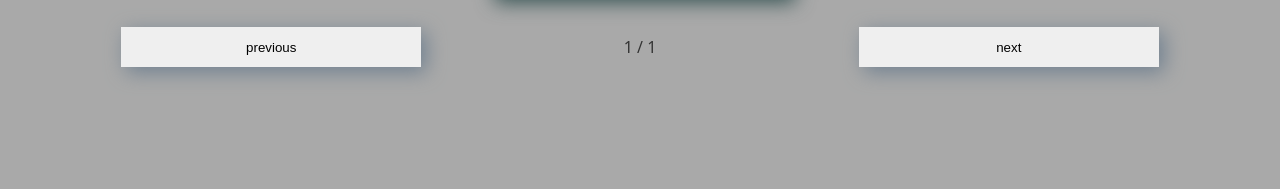
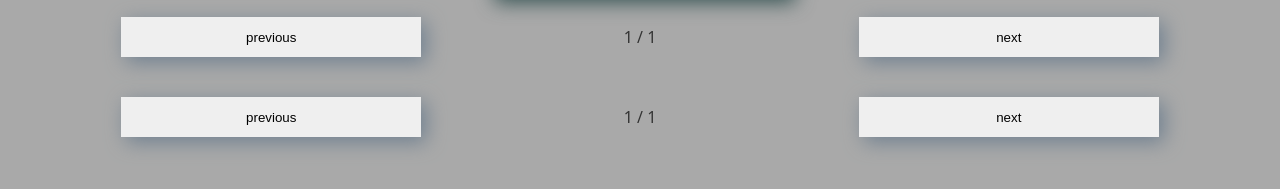
Before and after one commit to orayerdogan/recap-project-3_rick-and-morty-app, a website with bundled scripts: page index.html in a window 1280 px wide. Shown: the part 129-318 px from the top of the page. Built offline with nearby package versions, Linux system fonts and the light colour scheme; no server answers.

Commit message:
add navigation in styles and add a second navbar to the top

```diff
--- a/index.html
+++ b/index.html
@@ -31,6 +31,13 @@
           </button>
         </form>
       </div>
+      <nav class="navigation" data-js="navigation">
+        <button class="button button--prev" data-js="button-prev">
+          previous
+        </button>
+        <span class="navigation__pagination" data-js="pagination">1 / 1</span>
+        <button class="button button--next" data-js="button-next">next</button>
+      </nav>
       <ul class="card-container" data-js="card-container">
         <li class="card">
           <div class="card__image-container">
--- a/index.js
+++ b/index.js
@@ -2,10 +2,9 @@ import { createCharacterCard } from "./components/CharacterCard/CharacterCard.js
 
 const cardContainer = document.querySelector('[data-js="card-container"]');
 
-//for what?
-// const searchBarContainer = document.querySelector(
-//   '[data-js="search-bar-container"]',
-// );
+const searchBarContainer = document.querySelector(
+  '[data-js="search-bar-container"]',
+);
 const searchBar = document.querySelector('[data-js="search-bar"]');
 const navigation = document.querySelector('[data-js="navigation"]');
 const prevButton = document.querySelector('[data-js="button-prev"]');
--- a/styles.css
+++ b/styles.css
@@ -33,3 +33,8 @@ main {
   padding: 10px 0;
   text-align: center;
 }
+
+.navigation {
+  padding: 10px 0;
+  margin-bottom: 20px;
+}
```
Also changed, not shown: components/NavButton/NavButton.js (+6 -6 lines).
